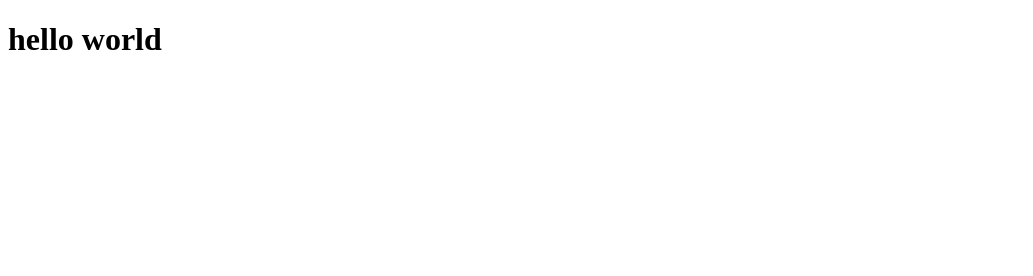
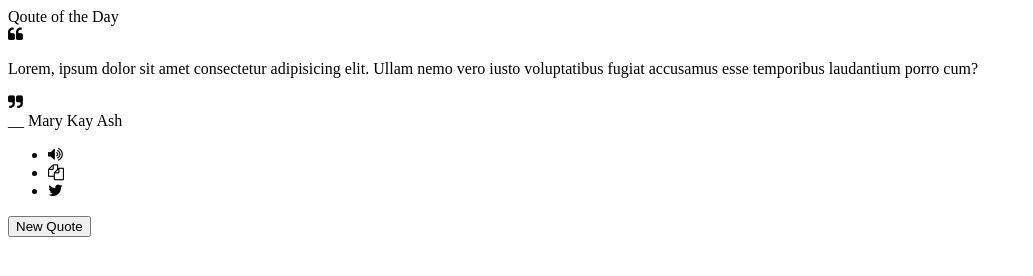
Before and after one commit to kmaureen72/qoute, a plain HTML site: page index.html in a window 1280 px wide. Shown: the whole page, without its empty margins (0-1033 px from the left). Drawn offline with Linux system fonts and the light colour scheme.

Commit message:
add three features

```diff
--- a/index.html
+++ b/index.html
@@ -6,8 +6,33 @@
     <meta name="viewport" content="width=device-width, initial-scale=1.0">
     <title>random qoute generator</title>
     <link rel="stylesheet" href="style.css">
+    <link rel="stylesheet" href="https://cdnjs.cloudflare.com/ajax/libs/font-awesome/4.7.0/css/font-awesome.css">
 </head>
 <body>
-    <h1>hello world</h1>
-</body>
-</html>
+    <div class="wrapper">
+        <header>Qoute of the Day</header>
+        <div class="content">
+            <div class="qoute-area">
+                <i class="fa fa-quote-left"></i>
+                <p class="qoute">Lorem, ipsum dolor sit amet consectetur adipisicing elit. Ullam nemo vero iusto voluptatibus fugiat accusamus esse temporibus laudantium porro cum?</p>
+                <i class="fa fa-quote-right"></i>
+            </div>
+            <div class="author">
+                <span>__</span>
+                <span class="name">Mary Kay Ash</span>
+              </div>
+            </div>
+            <div class="buttons">
+              <div class="features">
+                <ul>
+                  <li class="speech"><i class="fa fa-volume-up"></i></li>
+                  <li class="copy"><i class="fa fa-copy"></i></li>
+                  <li class="twitter"><i class="fa fa-twitter"></i></li>
+                </ul>
+                <button>New Quote</button>
+              </div>
+            </div>
+          </div>
+          <script src="script.js"></script>
+        </body>
+      </html>
```
